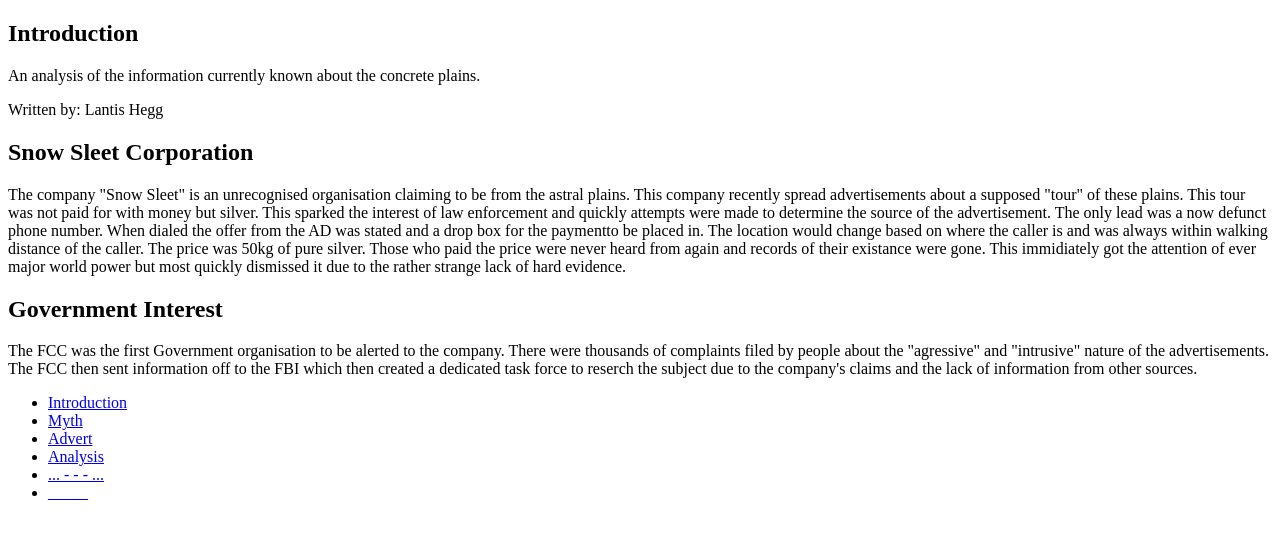
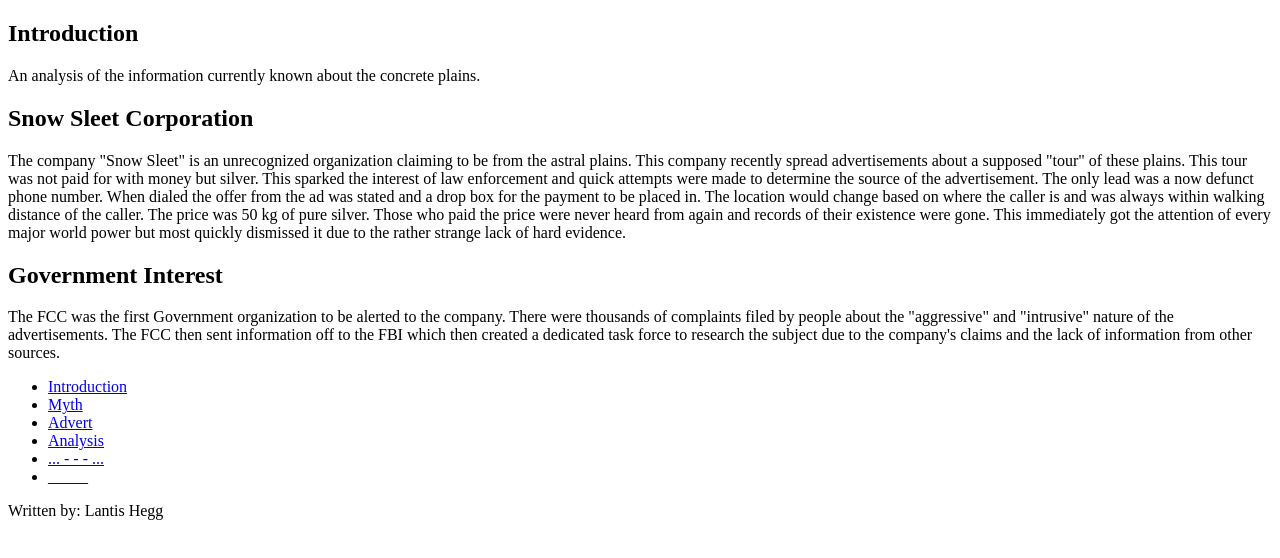
Before and after one commit to Closed-Sleet/Concrete-Site, a plain HTML site: page index.html in a window 1280 px wide. Drawn offline with Linux system fonts and the light colour scheme.

Commit message:
Updated spelling

```diff
--- a/index.html
+++ b/index.html
@@ -14,17 +14,15 @@
 
   <section class='title'>
     <h1> Introduction </h1>
-    <p> An analysis of the information currently known about the concrete plains.</p>
-
-    <p class="credit"> Written by: Lantis Hegg</p>
+    <p> An analysis of the information currently known about the concrete plains. </p>
   </section>
 
   <!-- intro Info dump -->
   <section class='Gen_stuff'>
     <h2>Snow Sleet Corporation</h2>
-    <p>The company "Snow Sleet" is an unrecognised organisation claiming to be from the astral plains. This company recently spread advertisements about a supposed "tour" of these plains. This tour was not paid for with money but silver. This sparked the interest of law enforcement and quickly attempts were made to determine the source of the advertisement. The only lead was a now defunct phone number. When dialed the offer from the AD was stated and a drop box for the paymentto be placed in. The location would change based on where the caller is and was always within walking distance of the caller. The price was 50kg of pure silver. Those who paid the price were never heard from again and records of their existance were gone. This immidiately got the attention of ever major world power but most quickly dismissed it due to the rather strange lack of hard evidence.</p>
+    <p>The company "Snow Sleet" is an unrecognized organization claiming to be from the astral plains. This company recently spread advertisements about a supposed "tour" of these plains. This tour was not paid for with money but silver. This sparked the interest of law enforcement and quick attempts were made to determine the source of the advertisement. The only lead was a now defunct phone number. When dialed the offer from the ad was stated and a drop box for the payment to be placed in. The location would change based on where the caller is and was always within walking distance of the caller. The price was 50 kg of pure silver. Those who paid the price were never heard from again and records of their existence were gone. This immediately got the attention of every major world power but most quickly dismissed it due to the rather strange lack of hard evidence.</p>
     <h2>Government Interest</h2>
-    <p> The FCC was the first Government organisation to be alerted to the company. There were thousands of complaints filed by people about the "agressive" and "intrusive" nature of the advertisements. The FCC then sent information off to the FBI which then created a dedicated task force to reserch the subject due to the company's claims and the lack of information from other sources. </p>
+    <p> The FCC was the first Government organization to be alerted to the company. There were thousands of complaints filed by people about the "aggressive" and "intrusive" nature of the advertisements. The FCC then sent information off to the FBI which then created a dedicated task force to research the subject due to the company's claims and the lack of information from other sources. </p>
   </section>
 
   <!-- This is both the sidebar and the footer, it changes based on screen size. -->
@@ -39,5 +37,6 @@
     </ul>
   </footer>
 
+  <div class="credit"> Written by: Lantis Hegg </div>
 </body>
 </html>
```
Also changed, not shown: INFO/Advert.html (+1 -1 lines).
